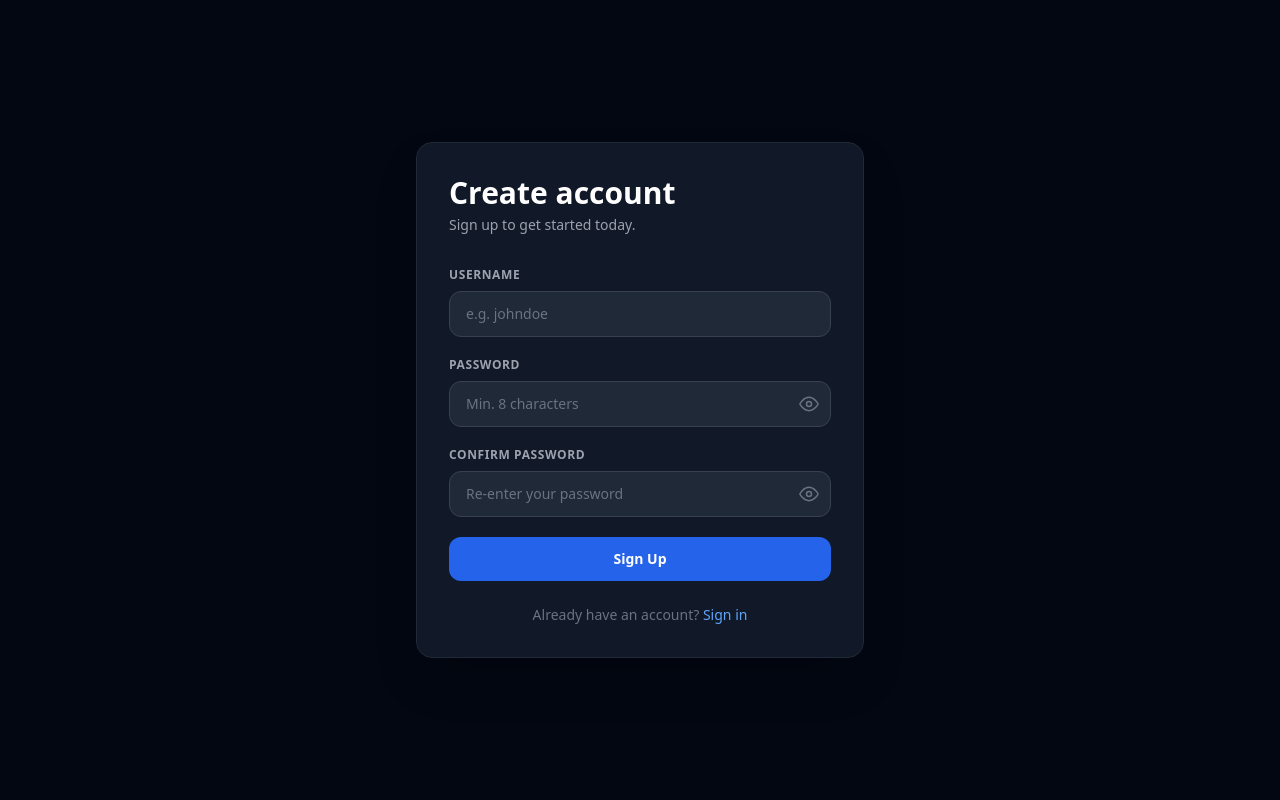
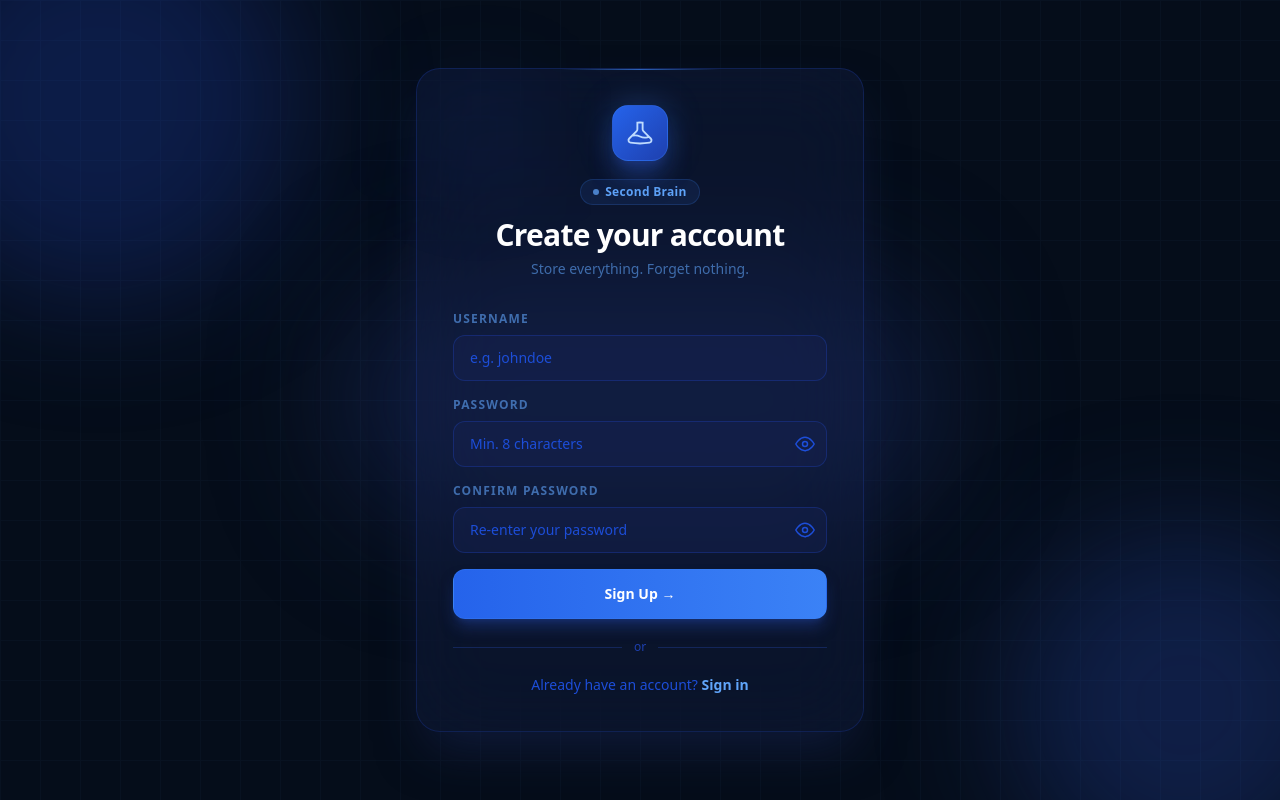
Before and after one commit to ShubhamV-Codes/SecondBrain, a React (Vite) app in the folder brainly-frontend/: page /signup in a window 1280 px wide. Built offline with nearby package versions, Linux system fonts and the light colour scheme; no server answers.

Commit message:
Improving UI of Signin and Signup

```diff
--- a/brainly-frontend/src/index.css
+++ b/brainly-frontend/src/index.css
@@ -13,3 +13,14 @@
   scrollbar-width: none;     /* Firefox */
 
 }
+
+.grid-bg {
+  position: absolute;
+  inset: 0;
+  opacity: 0.03;
+  pointer-events: none;
+  background-image:
+    linear-gradient(rgba(96,165,250,1) 1px, transparent 1px),
+    linear-gradient(90deg, rgba(96,165,250,1) 1px, transparent 1px);
+  background-size: 40px 40px;
+}
--- a/brainly-frontend/src/pages/Signin.tsx
+++ b/brainly-frontend/src/pages/Signin.tsx
@@ -38,30 +38,63 @@ export const Signin = () => {
   };
 
   return (
-    <div className="min-h-screen w-screen bg-gray-950 flex items-center justify-center px-4">
-      <div className="w-full max-w-md bg-gray-900 border border-gray-800 rounded-2xl p-8 shadow-2xl">
+    <div className="min-h-screen w-screen bg-[#050d1a] flex items-center justify-center px-4 py-8 relative overflow-hidden">
 
-        {/* Header */}
-        <div className="mb-8">
-          <h1 className="text-3xl font-bold text-white mb-1">Welcome back</h1>
-          <p className="text-gray-400 text-sm">Sign in to your account to continue.</p>
+      {/* Background glow blobs */}
+      <div className="absolute top-[-100px] left-[-100px] w-[400px] h-[400px] bg-blue-800/30 rounded-full blur-3xl pointer-events-none" />
+      <div className="absolute bottom-[-80px] right-[-80px] w-[350px] h-[350px] bg-blue-900/40 rounded-full blur-3xl pointer-events-none" />
+      <div className="absolute top-1/2 left-1/2 -translate-x-1/2 -translate-y-1/2 w-[600px] h-[250px] bg-blue-950/60 rounded-full blur-3xl pointer-events-none" />
+
+      {/* Grid pattern */}
+      <div className="grid-bg" />
+
+      {/* Card */}
+      <div className="relative w-full max-w-md bg-blue-950/30 backdrop-blur-2xl border border-blue-800/30 rounded-3xl p-7 sm:p-9 shadow-2xl shadow-blue-950/60">
+
+        {/* Top accent line */}
+        <div className="absolute top-0 left-1/2 -translate-x-1/2 w-40 h-px bg-gradient-to-r from-transparent via-blue-500/70 to-transparent" />
+
+        {/* Corner glow */}
+        <div className="absolute top-0 left-0 w-32 h-32 bg-blue-600/5 rounded-3xl blur-2xl pointer-events-none" />
+
+        {/* Brand — centered */}
+        <div className="flex flex-col items-center gap-4 mb-8">
+          <div className="relative">
+            <div className="absolute inset-0 bg-blue-500/30 rounded-2xl blur-lg" />
+            <div className="relative w-14 h-14 rounded-2xl bg-gradient-to-br from-blue-600 to-blue-800 flex items-center justify-center shadow-xl shadow-blue-900/60 border border-blue-500/30">
+              <svg className="w-7 h-7 text-blue-200" fill="none" stroke="currentColor" strokeWidth="1.6" viewBox="0 0 24 24">
+                <path d="M9.75 3.104v5.714a2.25 2.25 0 01-.659 1.591L5 14.5M9.75 3.104c-.251.023-.501.05-.75.082m.75-.082a24.3 24.3 0 014.5 0m0 0v5.714c0 .597.237 1.17.659 1.591L19.8 15.3M14.25 3.104c.251.023.501.05.75.082M19.8 15.3l-1.57.393A9.065 9.065 0 0112 15a9.065 9.065 0 00-6.23-.693L5 14.5m14.8.8l1.402 1.402c1.232 1.232.65 3.318-1.067 3.611A48.309 48.309 0 0112 21a48.309 48.309 0 01-8.135-.687c-1.718-.293-2.3-2.379-1.067-3.61L5 14.5" />
+              </svg>
+            </div>
+          </div>
+
+          <div className="text-center">
+            <div className="inline-flex items-center gap-1.5 bg-blue-500/10 border border-blue-500/20 text-blue-400 text-xs font-semibold px-3 py-1 rounded-full mb-3 tracking-wide">
+              <span className="w-1.5 h-1.5 bg-blue-400 rounded-full animate-pulse" />
+              Second Brain
+            </div>
+            <h1 className="text-2xl sm:text-3xl font-extrabold text-white tracking-tight leading-tight">
+              Welcome back
+            </h1>
+            <p className="text-blue-400/60 text-sm mt-1.5">Pick up where you left off.</p>
+          </div>
         </div>
 
         {/* Error */}
         {error && (
-          <div className="mb-5 flex items-center gap-2 bg-red-500/10 border border-red-500/20 text-red-400 text-sm px-4 py-3 rounded-xl">
+          <div className="mb-5 flex items-center gap-2 bg-red-500/10 border border-red-500/20 text-red-400 text-sm px-4 py-3 rounded-2xl">
             <svg className="w-4 h-4 shrink-0" fill="none" stroke="currentColor" strokeWidth="2" viewBox="0 0 24 24">
-              <circle cx="12" cy="12" r="10"/><line x1="12" y1="8" x2="12" y2="12"/><line x1="12" y1="16" x2="12.01" y2="16"/>
+              <circle cx="12" cy="12" r="10" /><line x1="12" y1="8" x2="12" y2="12" /><line x1="12" y1="16" x2="12.01" y2="16" />
             </svg>
             {error}
           </div>
         )}
 
-        <form onSubmit={handleSubmit} className="space-y-5">
+        <form onSubmit={handleSubmit} className="space-y-4">
 
           {/* Username */}
           <div>
-            <label className="block text-xs font-semibold text-gray-400 uppercase tracking-wider mb-2">
+            <label className="block text-xs font-semibold text-blue-400/60 uppercase tracking-widest mb-2">
               Username
             </label>
             <input
@@ -71,17 +104,17 @@ export const Signin = () => {
               placeholder="e.g. johndoe"
               required
               autoComplete="username"
-              className="w-full bg-gray-800 border border-gray-700 text-white placeholder-gray-500 rounded-xl px-4 py-3 text-sm outline-none focus:border-blue-500 focus:ring-2 focus:ring-blue-500/20 transition"
+              className="w-full bg-blue-950/40 border border-blue-800/40 text-white placeholder-blue-700 rounded-xl px-4 py-3 text-sm outline-none focus:border-blue-500/60 focus:ring-2 focus:ring-blue-600/20 focus:bg-blue-950/60 transition"
             />
           </div>
 
           {/* Password */}
           <div>
             <div className="flex items-center justify-between mb-2">
-              <label className="block text-xs font-semibold text-gray-400 uppercase tracking-wider">
+              <label className="block text-xs font-semibold text-blue-400/60 uppercase tracking-widest">
                 Password
               </label>
-              <a href="/forgot-password" className="text-xs text-blue-400 hover:text-blue-300 transition">
+              <a href="/forgot-password" className="text-xs text-blue-500 hover:text-blue-400 transition font-medium">
                 Forgot password?
               </a>
             </div>
@@ -93,21 +126,21 @@ export const Signin = () => {
                 placeholder="Enter your password"
                 required
                 autoComplete="current-password"
-                className="w-full bg-gray-800 border border-gray-700 text-white placeholder-gray-500 rounded-xl px-4 py-3 pr-11 text-sm outline-none focus:border-blue-500 focus:ring-2 focus:ring-blue-500/20 transition"
+                className="w-full bg-blue-950/40 border border-blue-800/40 text-white placeholder-blue-700 rounded-xl px-4 py-3 pr-11 text-sm outline-none focus:border-blue-500/60 focus:ring-2 focus:ring-blue-600/20 focus:bg-blue-950/60 transition"
               />
               <button
                 type="button"
                 onClick={() => setShowPassword(!showPassword)}
-                className="absolute right-3 top-1/2 -translate-y-1/2 text-gray-500 hover:text-gray-300 transition"
+                className="absolute right-3 top-1/2 -translate-y-1/2 text-blue-700 hover:text-blue-400 transition"
                 tabIndex={-1}
               >
                 {showPassword ? (
                   <svg className="w-5 h-5" fill="none" stroke="currentColor" strokeWidth="1.8" viewBox="0 0 24 24">
-                    <path d="M17.94 17.94A10.07 10.07 0 0112 20c-7 0-11-8-11-8a18.45 18.45 0 015.06-5.94M9.9 4.24A9.12 9.12 0 0112 4c7 0 11 8 11 8a18.5 18.5 0 01-2.16 3.19M1 1l22 22"/>
+                    <path d="M17.94 17.94A10.07 10.07 0 0112 20c-7 0-11-8-11-8a18.45 18.45 0 015.06-5.94M9.9 4.24A9.12 9.12 0 0112 4c7 0 11 8 11 8a18.5 18.5 0 01-2.16 3.19M1 1l22 22" />
                   </svg>
                 ) : (
                   <svg className="w-5 h-5" fill="none" stroke="currentColor" strokeWidth="1.8" viewBox="0 0 24 24">
-                    <path d="M1 12s4-8 11-8 11 8 11 8-4 8-11 8-11-8-11-8z"/><circle cx="12" cy="12" r="3"/>
+                    <path d="M1 12s4-8 11-8 11 8 11 8-4 8-11 8-11-8-11-8z" /><circle cx="12" cy="12" r="3" />
                   </svg>
                 )}
               </button>
@@ -118,22 +151,29 @@ export const Signin = () => {
           <button
             type="submit"
             disabled={loading}
-            className="w-full bg-blue-600 hover:bg-blue-500 disabled:opacity-50 disabled:cursor-not-allowed text-white font-semibold py-3 rounded-xl text-sm transition-all duration-150 mt-2 flex items-center justify-center gap-2"
+            className="w-full bg-gradient-to-r from-blue-600 to-blue-500 hover:from-blue-500 hover:to-blue-400 disabled:opacity-40 disabled:cursor-not-allowed text-white font-semibold py-3.5 rounded-xl text-sm transition-all duration-200 mt-2 flex items-center justify-center gap-2 shadow-lg shadow-blue-900/60 border border-blue-500/30"
           >
             {loading && (
               <svg className="w-4 h-4 animate-spin" fill="none" viewBox="0 0 24 24">
-                <circle className="opacity-25" cx="12" cy="12" r="10" stroke="currentColor" strokeWidth="4"/>
-                <path className="opacity-75" fill="currentColor" d="M4 12a8 8 0 018-8v8z"/>
+                <circle className="opacity-25" cx="12" cy="12" r="10" stroke="currentColor" strokeWidth="4" />
+                <path className="opacity-75" fill="currentColor" d="M4 12a8 8 0 018-8v8z" />
               </svg>
             )}
-            {loading ? "Signing in..." : "Sign In"}
+            {loading ? "Signing in..." : "Sign In →"}
           </button>
         </form>
 
+        {/* Divider */}
+        <div className="flex items-center gap-3 my-5">
+          <div className="flex-1 h-px bg-blue-900/50" />
+          <span className="text-blue-800 text-xs">or</span>
+          <div className="flex-1 h-px bg-blue-900/50" />
+        </div>
+
         {/* Footer */}
-        <p className="text-center text-gray-500 text-sm mt-6">
+        <p className="text-center text-blue-700 text-sm">
           Don't have an account?{" "}
-          <a href="/signup" className="text-blue-400 hover:text-blue-300 font-medium transition">
+          <a href="/signup" className="text-blue-400 hover:text-blue-300 font-semibold transition">
             Sign up
           </a>
         </p>
--- a/brainly-frontend/src/pages/Signup.tsx
+++ b/brainly-frontend/src/pages/Signup.tsx
@@ -47,30 +47,63 @@ export const Signup = () => {
   };
 
   return (
-    <div className="min-h-screen w-screen bg-gray-950 flex items-center justify-center px-4">
-      <div className="w-full max-w-md bg-gray-900 border border-gray-800 rounded-2xl p-8 shadow-2xl">
+    <div className="min-h-screen w-screen bg-[#050d1a] flex items-center justify-center px-4 py-8 relative overflow-hidden">
 
-        {/* Header */}
-        <div className="mb-8">
-          <h1 className="text-3xl font-bold text-white mb-1">Create account</h1>
-          <p className="text-gray-400 text-sm">Sign up to get started today.</p>
+      {/* Background glow blobs */}
+      <div className="absolute top-[-100px] left-[-100px] w-[400px] h-[400px] bg-blue-800/30 rounded-full blur-3xl pointer-events-none" />
+      <div className="absolute bottom-[-80px] right-[-80px] w-[350px] h-[350px] bg-blue-900/40 rounded-full blur-3xl pointer-events-none" />
+      <div className="absolute top-1/2 left-1/2 -translate-x-1/2 -translate-y-1/2 w-[600px] h-[250px] bg-blue-950/60 rounded-full blur-3xl pointer-events-none" />
+
+      {/* Subtle grid pattern */}
+      <div className="grid-bg" />
+
+      {/* Card */}
+      <div className="relative w-full max-w-md bg-blue-950/30 backdrop-blur-2xl border border-blue-800/30 rounded-3xl p-7 sm:p-9 shadow-2xl shadow-blue-950/60">
+
+        {/* Top accent line */}
+        <div className="absolute top-0 left-1/2 -translate-x-1/2 w-40 h-px bg-gradient-to-r from-transparent via-blue-500/70 to-transparent" />
+
+        {/* Corner glow */}
+        <div className="absolute top-0 left-0 w-32 h-32 bg-blue-600/5 rounded-3xl blur-2xl pointer-events-none" />
+
+        {/* Brand — centered */}
+        <div className="flex flex-col items-center gap-4 mb-8">
+          <div className="relative">
+            <div className="absolute inset-0 bg-blue-500/30 rounded-2xl blur-lg" />
+            <div className="relative w-14 h-14 rounded-2xl bg-gradient-to-br from-blue-600 to-blue-800 flex items-center justify-center shadow-xl shadow-blue-900/60 border border-blue-500/30">
+              <svg className="w-7 h-7 text-blue-200" fill="none" stroke="currentColor" strokeWidth="1.6" viewBox="0 0 24 24">
+                <path d="M9.75 3.104v5.714a2.25 2.25 0 01-.659 1.591L5 14.5M9.75 3.104c-.251.023-.501.05-.75.082m.75-.082a24.3 24.3 0 014.5 0m0 0v5.714c0 .597.237 1.17.659 1.591L19.8 15.3M14.25 3.104c.251.023.501.05.75.082M19.8 15.3l-1.57.393A9.065 9.065 0 0112 15a9.065 9.065 0 00-6.23-.693L5 14.5m14.8.8l1.402 1.402c1.232 1.232.65 3.318-1.067 3.611A48.309 48.309 0 0112 21a48.309 48.309 0 01-8.135-.687c-1.718-.293-2.3-2.379-1.067-3.61L5 14.5" />
+              </svg>
+            </div>
+          </div>
+
+          <div className="text-center">
+            <div className="inline-flex items-center gap-1.5 bg-blue-500/10 border border-blue-500/20 text-blue-400 text-xs font-semibold px-3 py-1 rounded-full mb-3 tracking-wide">
+              <span className="w-1.5 h-1.5 bg-blue-400 rounded-full animate-pulse" />
+              Second Brain
+            </div>
+            <h1 className="text-2xl sm:text-3xl font-extrabold text-white tracking-tight leading-tight">
+              Create your account
+            </h1>
+            <p className="text-blue-400/60 text-sm mt-1.5">Store everything. Forget nothing.</p>
+          </div>
         </div>
 
         {/* Error */}
         {error && (
-          <div className="mb-5 flex items-center gap-2 bg-red-500/10 border border-red-500/20 text-red-400 text-sm px-4 py-3 rounded-xl">
+          <div className="mb-5 flex items-center gap-2 bg-red-500/10 border border-red-500/20 text-red-400 text-sm px-4 py-3 rounded-2xl">
             <svg className="w-4 h-4 shrink-0" fill="none" stroke="currentColor" strokeWidth="2" viewBox="0 0 24 24">
-              <circle cx="12" cy="12" r="10"/><line x1="12" y1="8" x2="12" y2="12"/><line x1="12" y1="16" x2="12.01" y2="16"/>
+              <circle cx="12" cy="12" r="10" /><line x1="12" y1="8" x2="12" y2="12" /><line x1="12" y1="16" x2="12.01" y2="16" />
             </svg>
             {error}
           </div>
         )}
 
-        <form onSubmit={handleSubmit} className="space-y-5">
+        <form onSubmit={handleSubmit} className="space-y-4">
 
           {/* Username */}
           <div>
-            <label className="block text-xs font-semibold text-gray-400 uppercase tracking-wider mb-2">
+            <label className="block text-xs font-semibold text-blue-400/60 uppercase tracking-widest mb-2">
               Username
             </label>
             <input
@@ -79,13 +112,13 @@ export const Signup = () => {
               onChange={(e) => setUsername(e.target.value)}
               placeholder="e.g. johndoe"
               required
-              className="w-full bg-gray-800 border border-gray-700 text-white placeholder-gray-500 rounded-xl px-4 py-3 text-sm outline-none focus:border-blue-500 focus:ring-2 focus:ring-blue-500/20 transition"
+              className="w-full bg-blue-950/40 border border-blue-800/40 text-white placeholder-blue-700 rounded-xl px-4 py-3 text-sm outline-none focus:border-blue-500/60 focus:ring-2 focus:ring-blue-600/20 focus:bg-blue-950/60 transition"
             />
           </div>
 
           {/* Password */}
           <div>
-            <label className="block text-xs font-semibold text-gray-400 uppercase tracking-wider mb-2">
+            <label className="block text-xs font-semibold text-blue-400/60 uppercase tracking-widest mb-2">
               Password
             </label>
             <div className="relative">
@@ -95,21 +128,21 @@ export const Signup = () => {
                 onChange={(e) => setPassword(e.target.value)}
                 placeholder="Min. 8 characters"
                 required
-                className="w-full bg-gray-800 border border-gray-700 text-white placeholder-gray-500 rounded-xl px-4 py-3 pr-11 text-sm outline-none focus:border-blue-500 focus:ring-2 focus:ring-blue-500/20 transition"
+                className="w-full bg-blue-950/40 border border-blue-800/40 text-white placeholder-blue-700 rounded-xl px-4 py-3 pr-11 text-sm outline-none focus:border-blue-500/60 focus:ring-2 focus:ring-blue-600/20 focus:bg-blue-950/60 transition"
               />
               <button
                 type="button"
                 onClick={() => setShowPassword(!showPassword)}
-                className="absolute right-3 top-1/2 -translate-y-1/2 text-gray-500 hover:text-gray-300 transition"
+                className="absolute right-3 top-1/2 -translate-y-1/2 text-blue-700 hover:text-blue-400 transition"
                 tabIndex={-1}
               >
                 {showPassword ? (
                   <svg className="w-5 h-5" fill="none" stroke="currentColor" strokeWidth="1.8" viewBox="0 0 24 24">
-                    <path d="M17.94 17.94A10.07 10.07 0 0112 20c-7 0-11-8-11-8a18.45 18.45 0 015.06-5.94M9.9 4.24A9.12 9.12 0 0112 4c7 0 11 8 11 8a18.5 18.5 0 01-2.16 3.19M1 1l22 22"/>
+                    <path d="M17.94 17.94A10.07 10.07 0 0112 20c-7 0-11-8-11-8a18.45 18.45 0 015.06-5.94M9.9 4.24A9.12 9.12 0 0112 4c7 0 11 8 11 8a18.5 18.5 0 01-2.16 3.19M1 1l22 22" />
                   </svg>
                 ) : (
                   <svg className="w-5 h-5" fill="none" stroke="currentColor" strokeWidth="1.8" viewBox="0 0 24 24">
-                    <path d="M1 12s4-8 11-8 11 8 11 8-4 8-11 8-11-8-11-8z"/><circle cx="12" cy="12" r="3"/>
+                    <path d="M1 12s4-8 11-8 11 8 11 8-4 8-11 8-11-8-11-8z" /><circle cx="12" cy="12" r="3" />
                   </svg>
                 )}
               </button>
@@ -118,7 +151,7 @@ export const Signup = () => {
 
           {/* Confirm Password */}
           <div>
-            <label className="block text-xs font-semibold text-gray-400 uppercase tracking-wider mb-2">
+            <label className="block text-xs font-semibold text-blue-400/60 uppercase tracking-widest mb-2">
               Confirm Password
             </label>
             <div className="relative">
@@ -128,41 +161,41 @@ export const Signup = () => {
                 onChange={(e) => setConfirmPassword(e.target.value)}
                 placeholder="Re-enter your password"
                 required
-                className={`w-full bg-gray-800 border text-white placeholder-gray-500 rounded-xl px-4 py-3 pr-11 text-sm outline-none transition focus:ring-2
+                className={`w-full bg-blue-950/40 border text-white placeholder-blue-700 rounded-xl px-4 py-3 pr-11 text-sm outline-none transition focus:ring-2 focus:bg-blue-950/60
                   ${passwordsMismatch
-                    ? "border-red-500/50 focus:border-red-500 focus:ring-red-500/20"
+                    ? "border-red-500/40 focus:border-red-500/60 focus:ring-red-500/20"
                     : passwordsMatch
-                    ? "border-green-500/50 focus:border-green-500 focus:ring-green-500/20"
-                    : "border-gray-700 focus:border-blue-500 focus:ring-blue-500/20"
+                    ? "border-emerald-500/40 focus:border-emerald-500/60 focus:ring-emerald-500/20"
+                    : "border-blue-800/40 focus:border-blue-500/60 focus:ring-blue-600/20"
                   }`}
               />
               <button
                 type="button"
                 onClick={() => setShowConfirm(!showConfirm)}
-                className="absolute right-3 top-1/2 -translate-y-1/2 text-gray-500 hover:text-gray-300 transition"
+                className="absolute right-3 top-1/2 -translate-y-1/2 text-blue-700 hover:text-blue-400 transition"
                 tabIndex={-1}
               >
                 {showConfirm ? (
                   <svg className="w-5 h-5" fill="none" stroke="currentColor" strokeWidth="1.8" viewBox="0 0 24 24">
-                    <path d="M17.94 17.94A10.07 10.07 0 0112 20c-7 0-11-8-11-8a18.45 18.45 0 015.06-5.94M9.9 4.24A9.12 9.12 0 0112 4c7 0 11 8 11 8a18.5 18.5 0 01-2.16 3.19M1 1l22 22"/>
+                    <path d="M17.94 17.94A10.07 10.07 0 0112 20c-7 0-11-8-11-8a18.45 18.45 0 015.06-5.94M9.9 4.24A9.12 9.12 0 0112 4c7 0 11 8 11 8a18.5 18.5 0 01-2.16 3.19M1 1l22 22" />
                   </svg>
                 ) : (
                   <svg className="w-5 h-5" fill="none" stroke="currentColor" strokeWidth="1.8" viewBox="0 0 24 24">
-                    <path d="M1 12s4-8 11-8 11 8 11 8-4 8-11 8-11-8-11-8z"/><circle cx="12" cy="12" r="3"/>
+                    <path d="M1 12s4-8 11-8 11 8 11 8-4 8-11 8-11-8-11-8z" /><circle cx="12" cy="12" r="3" />
                   </svg>
                 )}
               </button>
             </div>
 
             {passwordsMatch && (
-              <p className="mt-1.5 text-xs text-green-400 flex items-center gap-1">
-                <svg className="w-3.5 h-3.5" fill="none" stroke="currentColor" strokeWidth="2.5" viewBox="0 0 24 24"><polyline points="20 6 9 17 4 12"/></svg>
+              <p className="mt-1.5 text-xs text-emerald-400 flex items-center gap-1 font-medium">
+                <svg className="w-3.5 h-3.5" fill="none" stroke="currentColor" strokeWidth="2.5" viewBox="0 0 24 24"><polyline points="20 6 9 17 4 12" /></svg>
                 Passwords match
               </p>
             )}
             {passwordsMismatch && (
-              <p className="mt-1.5 text-xs text-red-400 flex items-center gap-1">
-                <svg className="w-3.5 h-3.5" fill="none" stroke="currentColor" strokeWidth="2.5" viewBox="0 0 24 24"><line x1="18" y1="6" x2="6" y2="18"/><line x1="6" y1="6" x2="18" y2="18"/></svg>
+              <p className="mt-1.5 text-xs text-red-400 flex items-center gap-1 font-medium">
+                <svg className="w-3.5 h-3.5" fill="none" stroke="currentColor" strokeWidth="2.5" viewBox="0 0 24 24"><line x1="18" y1="6" x2="6" y2="18" /><line x1="6" y1="6" x2="18" y2="18" /></svg>
                 Passwords don't match
               </p>
             )}
@@ -172,22 +205,29 @@ export const Signup = () => {
           <button
             type="submit"
             disabled={loading || passwordsMismatch}
-            className="w-full bg-blue-600 hover:bg-blue-500 disabled:opacity-50 disabled:cursor-not-allowed text-white font-semibold py-3 rounded-xl text-sm transition-all duration-150 mt-2 flex items-center justify-center gap-2"
+            className="w-full bg-gradient-to-r from-blue-600 to-blue-500 hover:from-blue-500 hover:to-blue-400 disabled:opacity-40 disabled:cursor-not-allowed text-white font-semibold py-3.5 rounded-xl text-sm transition-all duration-200 mt-2 flex items-center justify-center gap-2 shadow-lg shadow-blue-900/60 border border-blue-500/30"
           >
             {loading && (
               <svg className="w-4 h-4 animate-spin" fill="none" viewBox="0 0 24 24">
-                <circle className="opacity-25" cx="12" cy="12" r="10" stroke="currentColor" strokeWidth="4"/>
-                <path className="opacity-75" fill="currentColor" d="M4 12a8 8 0 018-8v8z"/>
+                <circle className="opacity-25" cx="12" cy="12" r="10" stroke="currentColor" strokeWidth="4" />
+                <path className="opacity-75" fill="currentColor" d="M4 12a8 8 0 018-8v8z" />
               </svg>
             )}
-            {loading ? "Creating account..." : "Sign Up"}
+            {loading ? "Creating account..." : "Sign Up →"}
           </button>
         </form>
 
+        {/* Divider */}
+        <div className="flex items-center gap-3 my-5">
+          <div className="flex-1 h-px bg-blue-900/50" />
+          <span className="text-blue-800 text-xs">or</span>
+          <div className="flex-1 h-px bg-blue-900/50" />
+        </div>
+
         {/* Footer */}
-        <p className="text-center text-gray-500 text-sm mt-6">
+        <p className="text-center text-blue-700 text-sm">
           Already have an account?{" "}
-          <a href="/signin" className="text-blue-400 hover:text-blue-300 font-medium transition">
+          <a href="/signin" className="text-blue-400 hover:text-blue-300 font-semibold transition">
             Sign in
           </a>
         </p>
```
